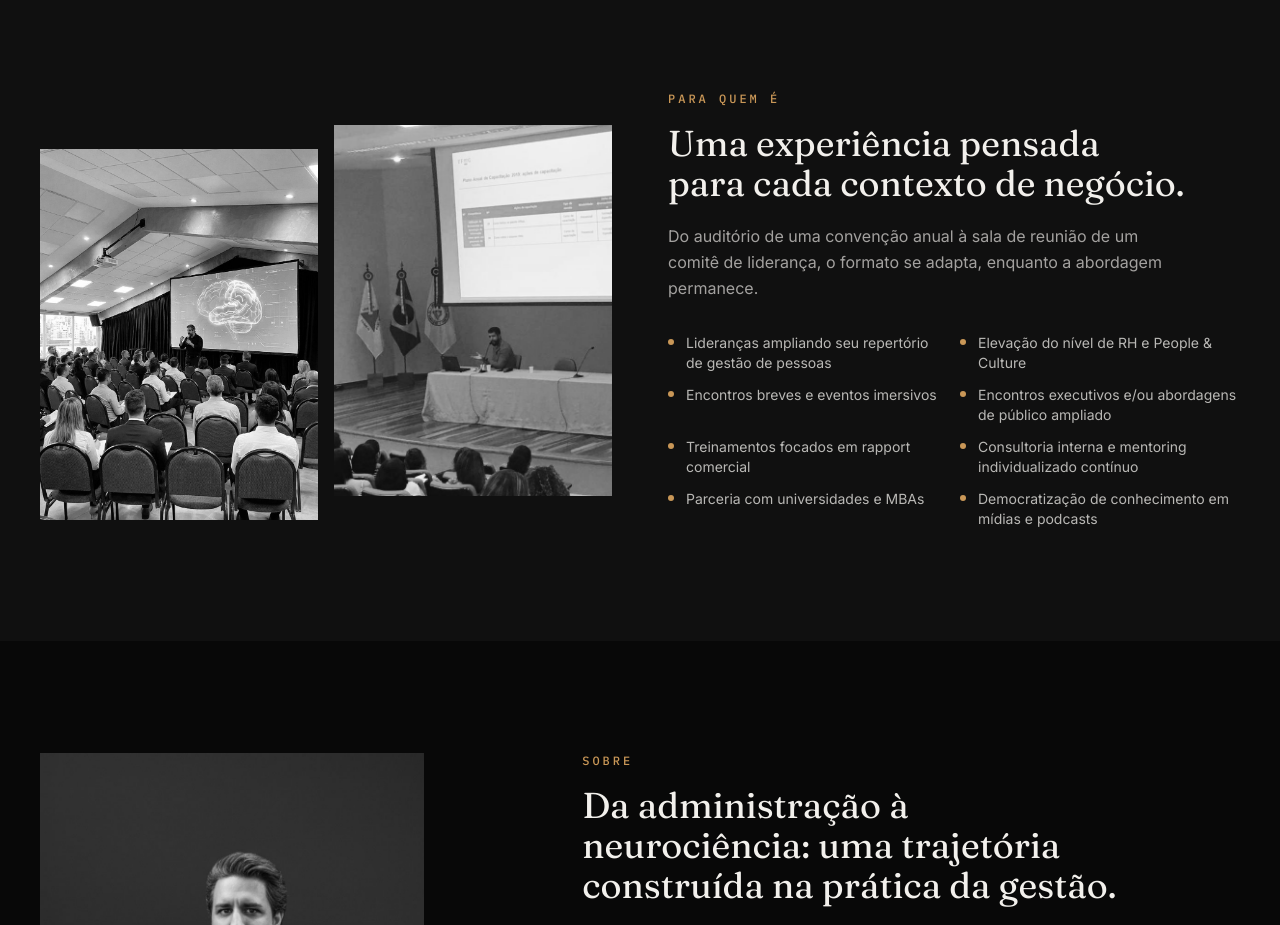
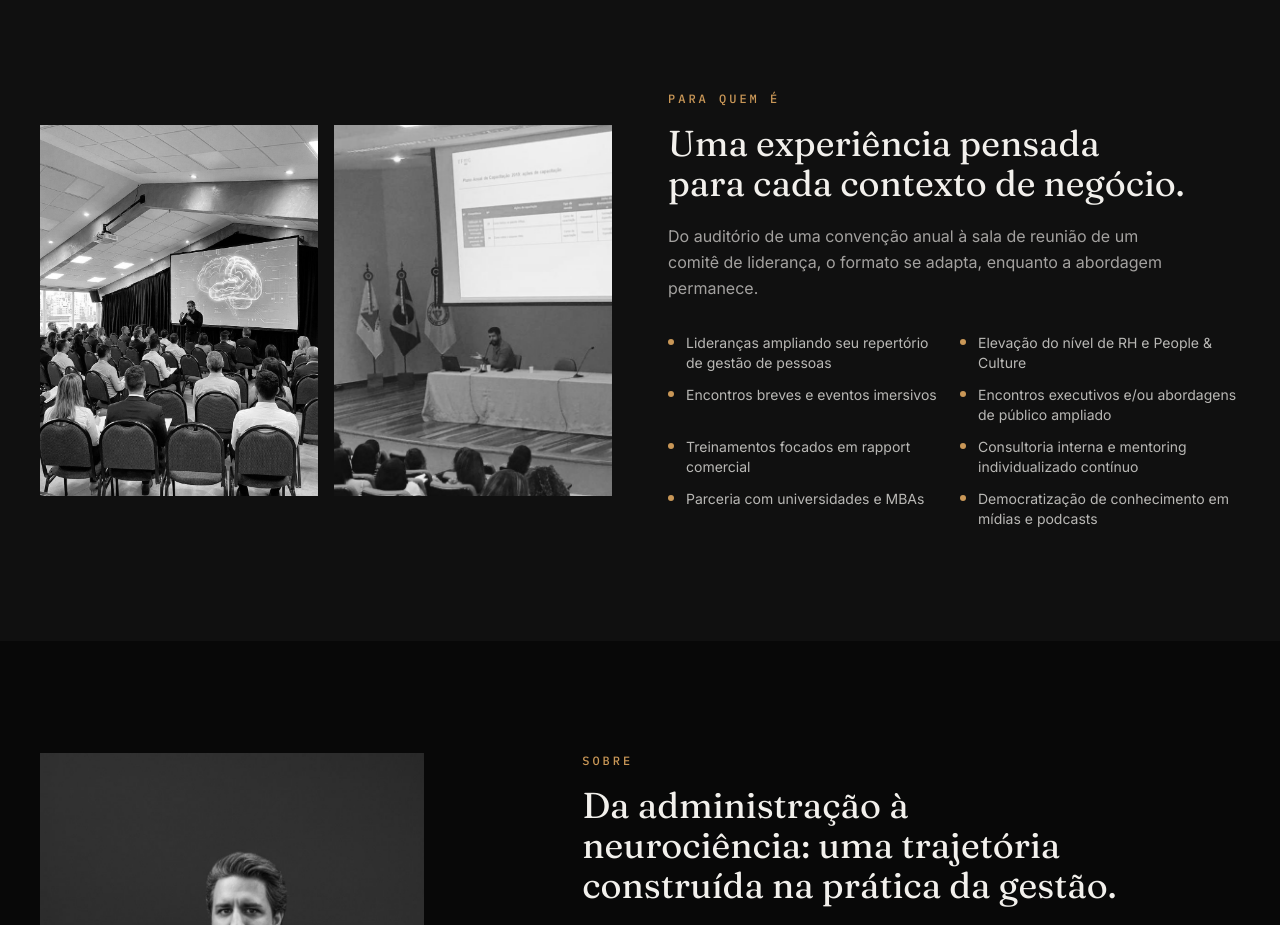
Before and after one commit to oisraelsimoes/website, a Next.js app: page / in a window 1280 px wide. Shown: the part 3700-4625 px from the top of the page. Built offline with nearby package versions, Linux system fonts and the light colour scheme.

Commit message:
Alinha as fotos da seção Para quem é

```diff
--- a/components/ParaQuem.js
+++ b/components/ParaQuem.js
@@ -18,7 +18,7 @@
       <div className="container-x grid grid-cols-1 gap-14 lg:grid-cols-2 lg:items-center">
         <Reveal>
           <div className="grid grid-cols-2 gap-4">
-            <div className="relative aspect-[3/4] overflow-hidden translate-y-6">
+            <div className="relative aspect-[3/4] overflow-hidden">
               <Image
                 src="/images/colorful-brain-talk.jpg"
                 alt="Israel Simões palestrando sobre neurociência aplicada para plateia corporativa"
```
